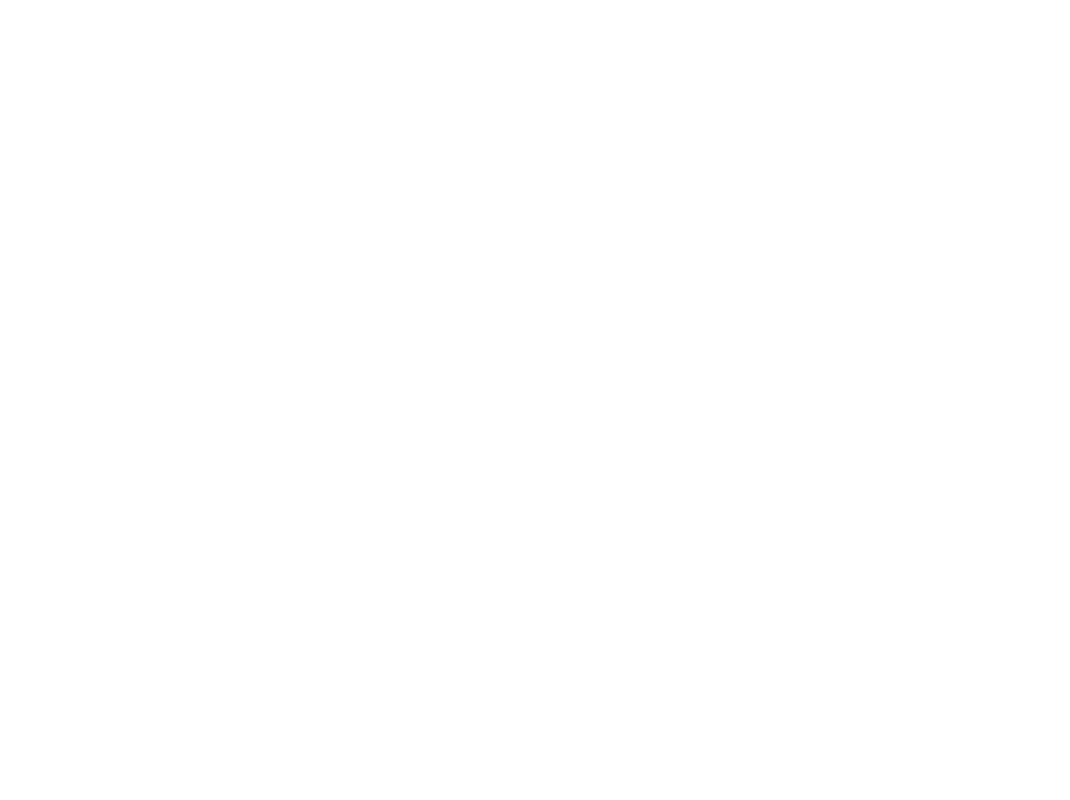
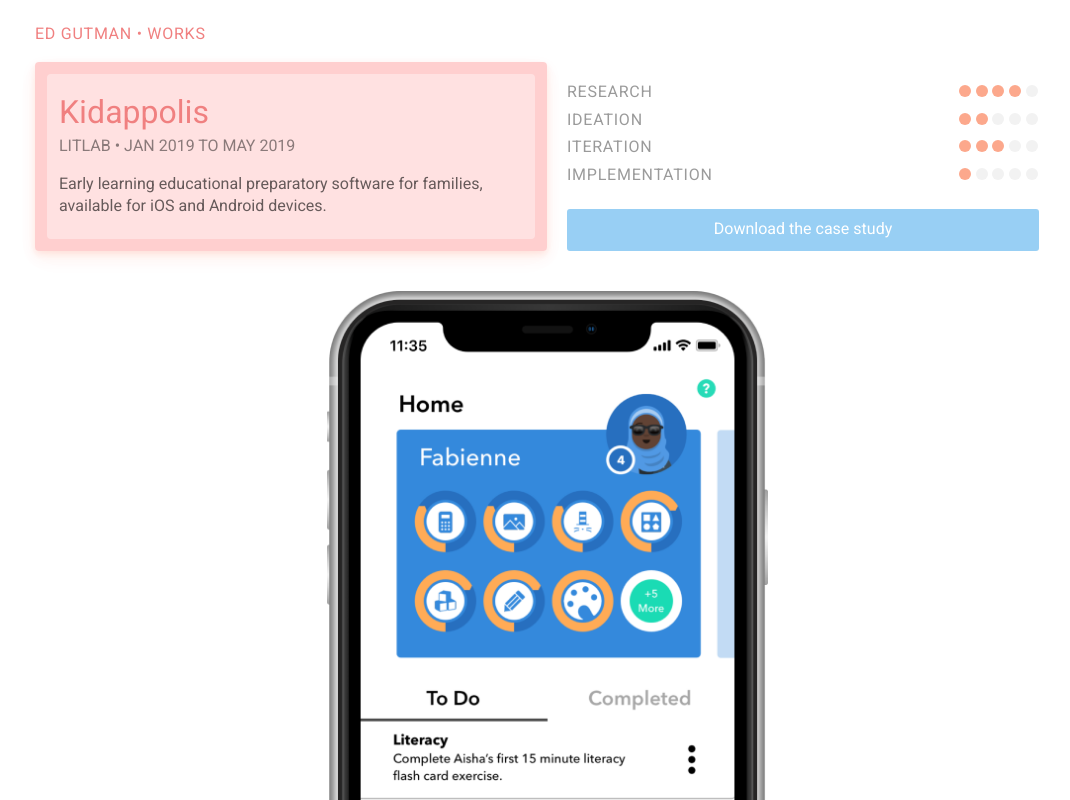
Before and after one commit to edgutman/portfolio, a plain HTML site: page works/kidappolis.html in a window 1280 px wide. Shown: the top 800 px of the page, without its empty margins (93-1163 px from the left). Drawn offline with Linux system fonts and the light colour scheme.

Commit message:
last bit of updates

```diff
--- a/works/kidappolis.html
+++ b/works/kidappolis.html
@@ -8,7 +8,9 @@
 'https://www.googletagmanager.com/gtm.js?id='+i+dl;f.parentNode.insertBefore(j,f);
 })(window,document,'script','dataLayer','GTM-N65M46T');</script> -->
 <!-- End Google Tag Manager -->
-    <link rel="stylesheet" href="../resources/css/project-styles.css">
+<link rel="stylesheet" href="../resources/css/project-styles.css">
+<link rel=“shortcut icon” href="resources/images/favicon.ico" type=“image/x-icon”>
+<link rel=“icon” href="resources/images/favicon.ico" type=“image/x-icon”>
 <meta charset="utf-8" />
 <meta name="viewport" content="width=device-width, initial-scale=1, maximum-scale=1">
 <title>Ed Gutman • Kidappolis</title>
@@ -19,10 +21,65 @@
 <!-- <noscript><iframe src="https://www.googletagmanager.com/ns.html?id=GTM-N65M46T"
 height="0" width="0" style="display:none;visibility:hidden"></iframe></noscript> -->
 <!-- End Google Tag Manager (noscript) -->
-    <div>
-        <div></div>
-        <div></div>
-        <div></div>
+<div class="wrapper">
+    <div class="row-header">
+        <p class="crumb"><a href="/">Ed Gutman</a> • <a href="/works/">Works</a></p>
     </div>
+    <div class="box-text">
+        <div class="description">
+            <h1>Kidappolis</h1>
+            <h4>Litlab • Jan 2019 to May 2019</h4>
+            <p>Early learning educational preparatory software for families, available for iOS and Android devices.</p>
+        </div>
+    </div>
+    <div class="box-score">
+        <div class="ratings">
+            <ul class="rating-titles">
+                <li>Research</li>
+                <li>Ideation</li>
+                <li>Iteration</li>
+                <li>Implementation</li>
+            </ul>
+            <ul class="rating-values">
+                <li>
+                    <div class="on"></div>
+                    <div class="on"></div>
+                    <div class="on"></div>
+                    <div class="on"></div>
+                    <div class="off"></div>
+                </li>
+                <li>
+                    <div class="on"></div>
+                    <div class="on"></div>
+                    <div class="off"></div>
+                    <div class="off"></div>
+                    <div class="off"></div>
+                </li>
+                <li>
+                    <div class="on"></div>
+                    <div class="on"></div>
+                    <div class="on"></div>
+                    <div class="off"></div>
+                    <div class="off"></div>
+                </li>
+                <li>
+                    <div class="on"></div>
+                    <div class="off"></div>
+                    <div class="off"></div>
+                    <div class="off"></div>
+                    <div class="off"></div>
+                </li>
+            </ul>
+        </div>
+        <a href="/files/">
+            <div class="button">
+                <p>Download the case study</p>
+            </div>
+        </a>
+    </div>
+    <div class="row-image">
+        <img src="../resources/images/ka-mock.png">
+    </div>
+</div>
 </body>
 </html>
```
Also changed, not shown: index.html (+4 -2 lines), sitemap.xml (added, +19 -0 lines), works.html (+6 -4 lines), works/permisio.html (+3 -1 lines), works/qpixel.html (+3 -1 lines), resources/images/favicon.ico (added), resources/images/ka-mock.png (added).
